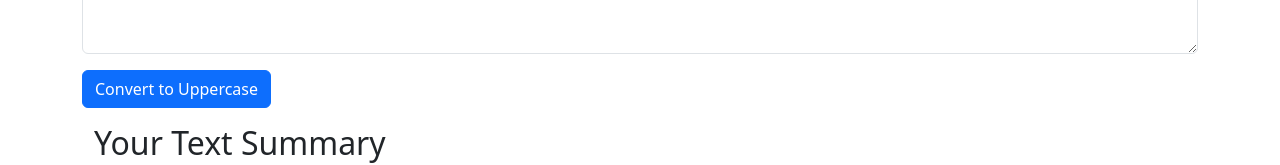
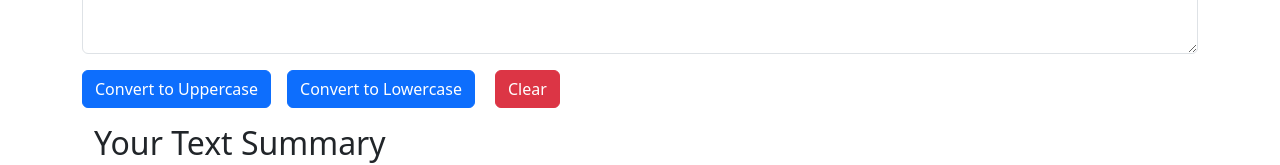
Before and after one commit to Yashwadkar2121/React.js, a React (Create React App) app in the folder React js/my-app/: page / in a window 1280 px wide. Shown: the part 264-429 px from the top of the page. Built offline with nearby package versions, Linux system fonts and the light colour scheme.

Commit message:
add lower and clear btn

```diff
--- a/React js/my-app/src/App.js
+++ b/React js/my-app/src/App.js
@@ -1,4 +1,5 @@
 import "./App.css";
+import About from "./components/About";
 import Navbar from "./components/Navbar";
 import TextForm from "./components/TextForm";
 
@@ -8,6 +9,7 @@ function App() {
       <Navbar title="My-App" />
       <div className="container">
         <TextForm heading="Enter The text :-" />
+        <About />
       </div>
     </>
   );
--- a/React js/my-app/src/components/TextForm.js
+++ b/React js/my-app/src/components/TextForm.js
@@ -3,6 +3,14 @@ import React, { useState } from "react";
 export default function TextForm(props) {
   const handleUpClick = () => {
     let newText = text.toUpperCase();
+    setText(newText);
+  };
+  const handleLowClick = () => {
+    let newText = text.toLowerCase();
+    setText(newText);
+  };
+  const handleClearClick = () => {
+    let newText = "";
     setText(newText);
   };
   const handleOnChange = (event) => {
@@ -27,6 +35,12 @@ export default function TextForm(props) {
         <button className="btn btn-primary" onClick={handleUpClick}>
           Convert to Uppercase
         </button>
+        <button className="btn btn-primary mx-3" onClick={handleLowClick}>
+          Convert to Lowercase
+        </button>
+        <button className="btn btn-danger mx-1" onClick={handleClearClick}>
+          Clear
+        </button>
       </div>
       <div className="container my-3 ">
         <h2>Your Text Summary</h2>
```
